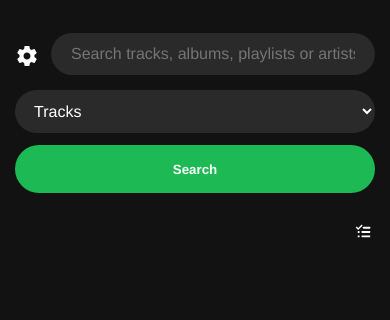
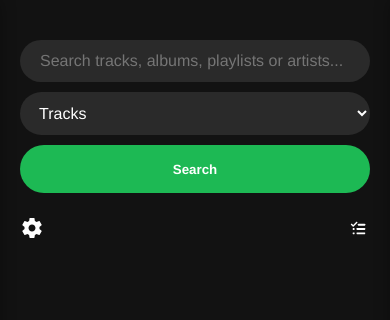
Before and after one commit to spotizerr-dev/spotizerr, a Flask app: page / in a window 390 px wide. Shown: the top 320 px of the page. Run offline with Flask 3, Linux system fonts and the light colour scheme; data that the repository does not hold is empty.

Commit message:
corrected styling

```diff
--- a/static/css/style.css
+++ b/static/css/style.css
@@ -754,114 +754,40 @@ html {
 /* MOBILE RESPONSIVENESS */
 
 @media (max-width: 768px) {
-    html {
-        font-size: 14px;
+    .search-header {
+        flex-wrap: wrap;
+        /* Optional: ensure items are aligned properly */
+        align-items: center;
     }
 
-    .container {
-        padding: 15px;
-    }
-
-    .search-header {
-        flex-wrap: wrap;
-        gap: 12px;
-        padding: 15px 0;
-    }
-
-    .settings-icon,
-    .queue-icon {
-        margin: 0;
-        order: 0;
-        font-size: 24px;
-    }
-
-    .search-input,
-    .search-type {
+    /* First row: search input (full width) */
+    .search-input {
         order: 1;
         width: 100%;
     }
 
-    .search-button {
+    /* Second row: search type selector (full width) */
+    .search-type {
         order: 2;
         width: 100%;
     }
 
-    .queue-icon {
+    /* Third row: search button (full width) */
+    .search-button {
         order: 3;
-        margin-left: auto;
+        width: 100%;
     }
 
-    .results-grid {
-        grid-template-columns: repeat(auto-fill, minmax(150px, 1fr));
-        gap: 15px;
-    }
-
-    .result-card {
-        padding: 12px;
-    }
-
-    .track-title {
-        font-size: 14px;
-    }
-
-    .track-artist {
-        font-size: 12px;
-    }
-
-    .sidebar {
-        width: 100%;
-        left: -100%;
-    }
-
-    #settingsSidebar {
-        left: -100%;
-    }
-
-    #downloadQueue {
-        right: -100%;
-        top: 70px;
-    }
-
-    .sidebar.active {
-        left: 0;
-    }
-
-    #downloadQueue {
-        width: 90%;
-        right: 5%;
-        top: 70px;
-    }
-
+    /* Fourth row: settings and queue icons */
     .settings-icon {
-        top: 15px;
-        left: 15px;
+        order: 4;
+        /* Optional: remove any extra margins to ensure neat alignment */
+        margin: 0;
     }
 
     .queue-icon {
-        top: 15px;
-        right: 15px;
-    }
-
-    .form-group input,
-    .form-group textarea {
-        padding: 12px;
-    }
-
-    .sidebar {
-        width: 100%;
-        box-shadow: none;
-    }
-
-    #settingsSidebar {
-        left: -100%;
-    }
-
-    #downloadQueue {
-        right: -100%;
-    }
-
-    .sidebar.active {
-        box-shadow: 0 0 30px rgba(0,0,0,0.4);
+        order: 4;
+        margin-left: auto; /* pushes the queue icon to the right */
     }
 }
 
```
